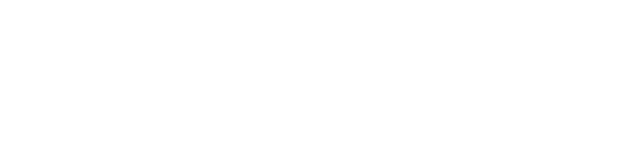
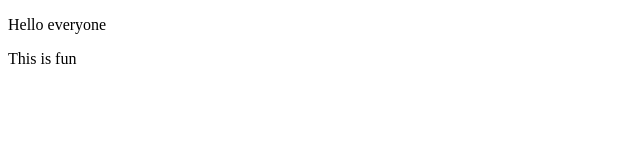
Before and after one commit to Linf0rd/fnb-app-academy, a plain HTML site: page index.html in a window 1280 px wide. Shown: the whole page, without its empty margins (0-640 px from the left). Drawn offline with Linux system fonts and the light colour scheme.

Commit message:
Update index.html: add content to body with greeting messages.

```diff
--- a/index.html
+++ b/index.html
@@ -1,5 +1,10 @@
 <!DOCTYPE html>
 <html>
-  <head> </head>
-  <body></body>
+  <head>
+
+  </head>
+  <body>
+    <p>Hello everyone</p>
+    <p>This is fun</p>
+  </body>
 </html>
```
